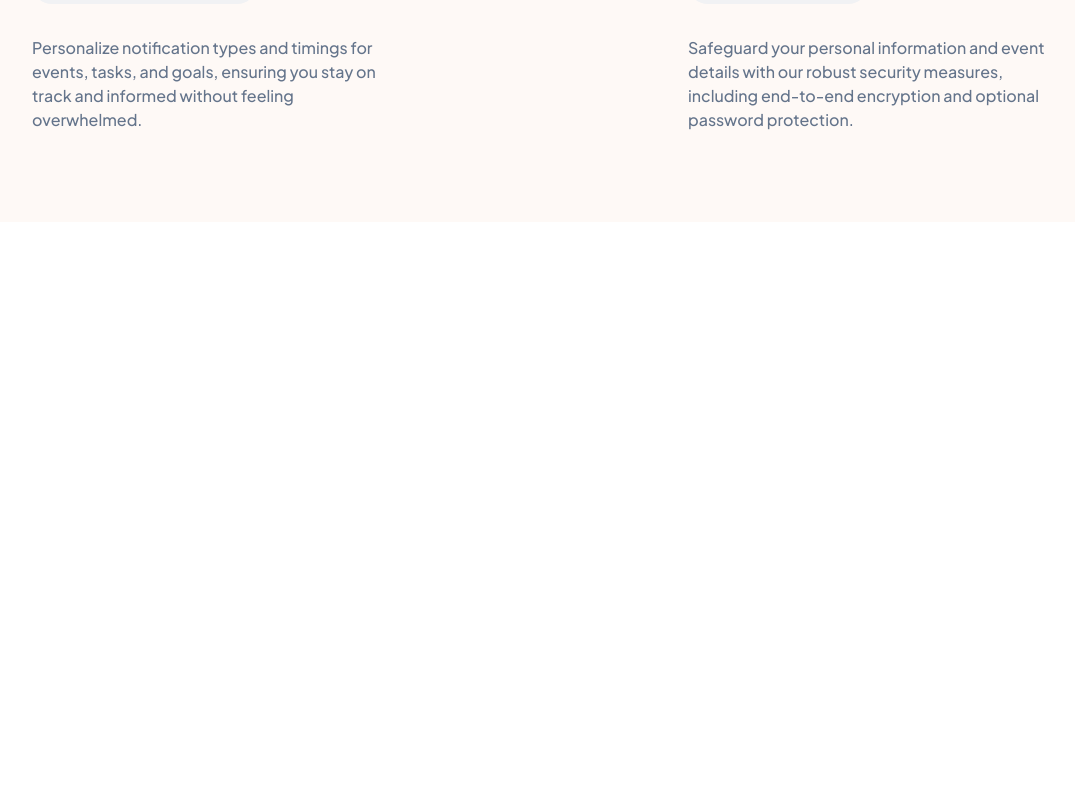
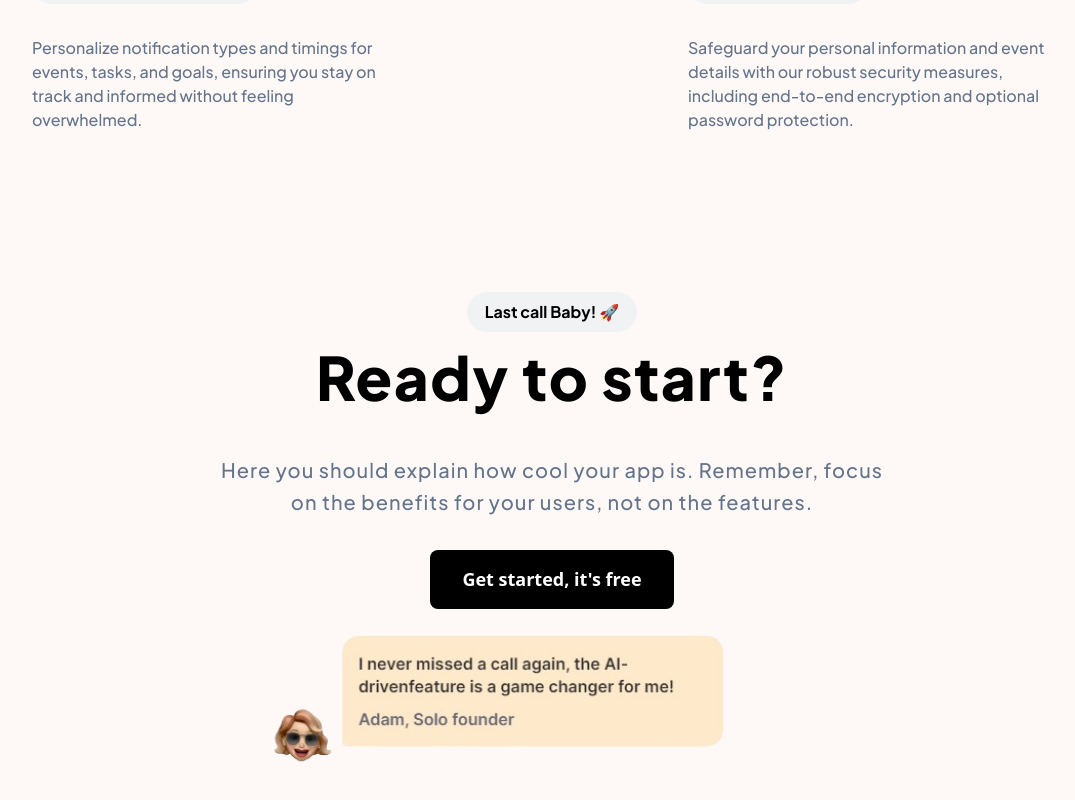
Before and after one commit to saurabh1215/Assignment-1, a React (Create React App) app: page / in a window 1280 px wide. Shown: the part 6095-6895 px from the top of the page, without its empty margins (88-1163 px from the left). Before the commit the page ends 6317 px from the top, so only its background shows below. Built offline with nearby package versions, Linux system fonts and the light colour scheme.

Commit message:
readyToStart

```diff
--- a/src/App.js
+++ b/src/App.js
@@ -4,6 +4,7 @@ import Hero from "./components/Hero";
 import Features from "./components/Features";
 // import Footer from "./components/Footer";
 import FeaturesCard from "./components/FeaturesCard";
+import ReadyToStart from "./components/ReadyToStart";
 
 const App = () => {
   return (
@@ -15,6 +16,7 @@ const App = () => {
         <Hero />
         <Features />
         <FeaturesCard />
+        <ReadyToStart />
         {/* <Footer /> */}
       </div>
     </div>
--- /dev/null
+++ b/src/components/ReadyToStart.jsx
@@ -0,0 +1,40 @@
+import React from "react";
+// @ts-ignore
+import Image from "../assets/Image.png";
+
+const ReadyToStart = () => {
+  return (
+    <div>
+      <div className="flex flex-none flex-col h-[100hv] max-w-[1200px] mx-auto py-[70px]">
+        <div className="flex flex-none flex-col items-center justify-center">
+          <div className="bg-[#F1F2F4] py-[8px] px-[18px] rounded-full font-PlusJakartaSansBold text-[16px]">
+            Last call Baby! 🚀
+          </div>
+          <div className="flex flex-none items-center justify-center text-center tracking-wide text-[60px] font-PlusJakartaSansExtraBold ">
+            Ready to start?
+          </div>
+          <div className="font-PlusJakartaSansMedium leading-[32px] text-center text-[20px] py-8 px-12 text-slate-500 tracking-wider">
+            Here you should explain how cool your app is. Remember, focus{" "}
+            <br></br>on the benefits for your users, not on the features.{" "}
+          </div>
+          <div>
+            <a href="#contact">
+              <button className="bg-black text-[#FEFEFE] rounded-lg py-4 px-8 font-bold text-[18px]">
+                <p>Get started, it's free</p>
+              </button>
+            </a>
+          </div>
+          <div className="overflow-visible mr-24">
+            <img
+              src={Image}
+              alt=""
+              className="object-center h-auto w-[500px] object-fill"
+            />
+          </div>
+        </div>
+      </div>
+    </div>
+  );
+};
+
+export default ReadyToStart;
```
Also changed, not shown: src/assets/Image.png (added).
